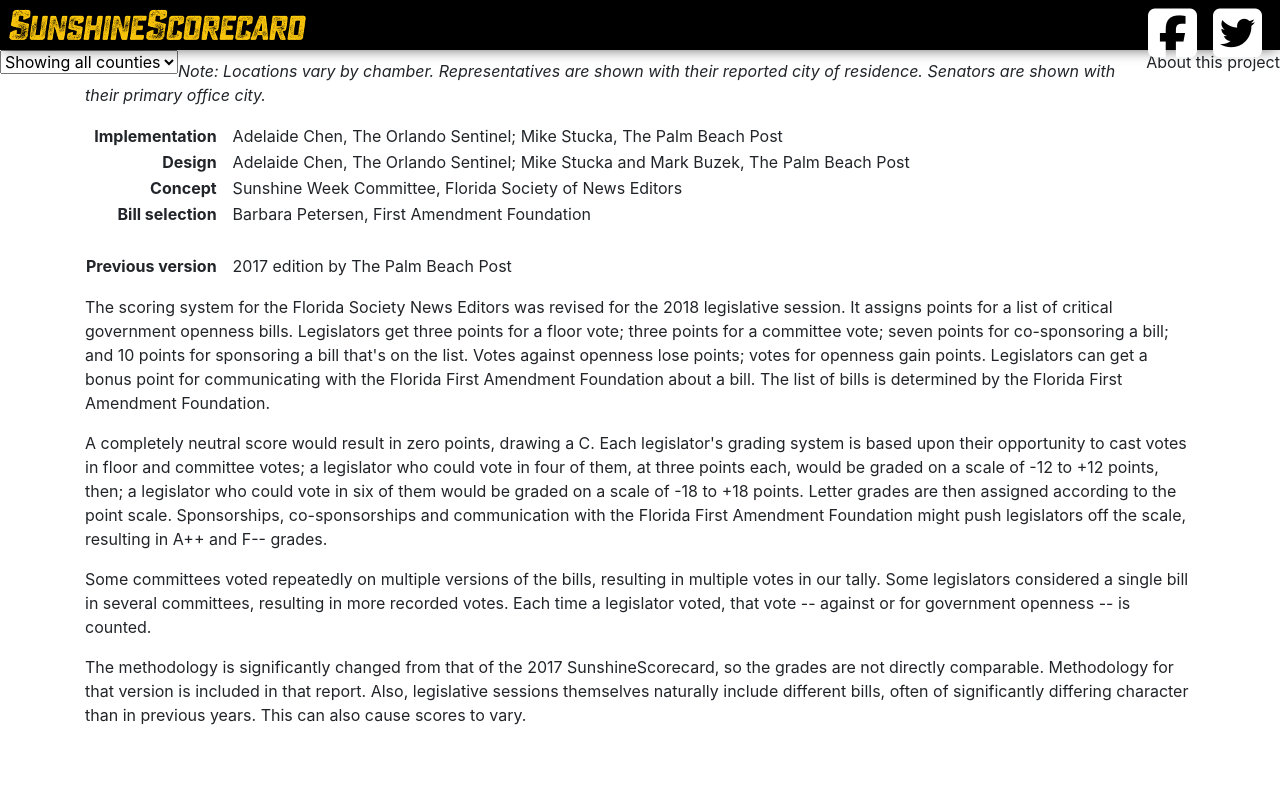
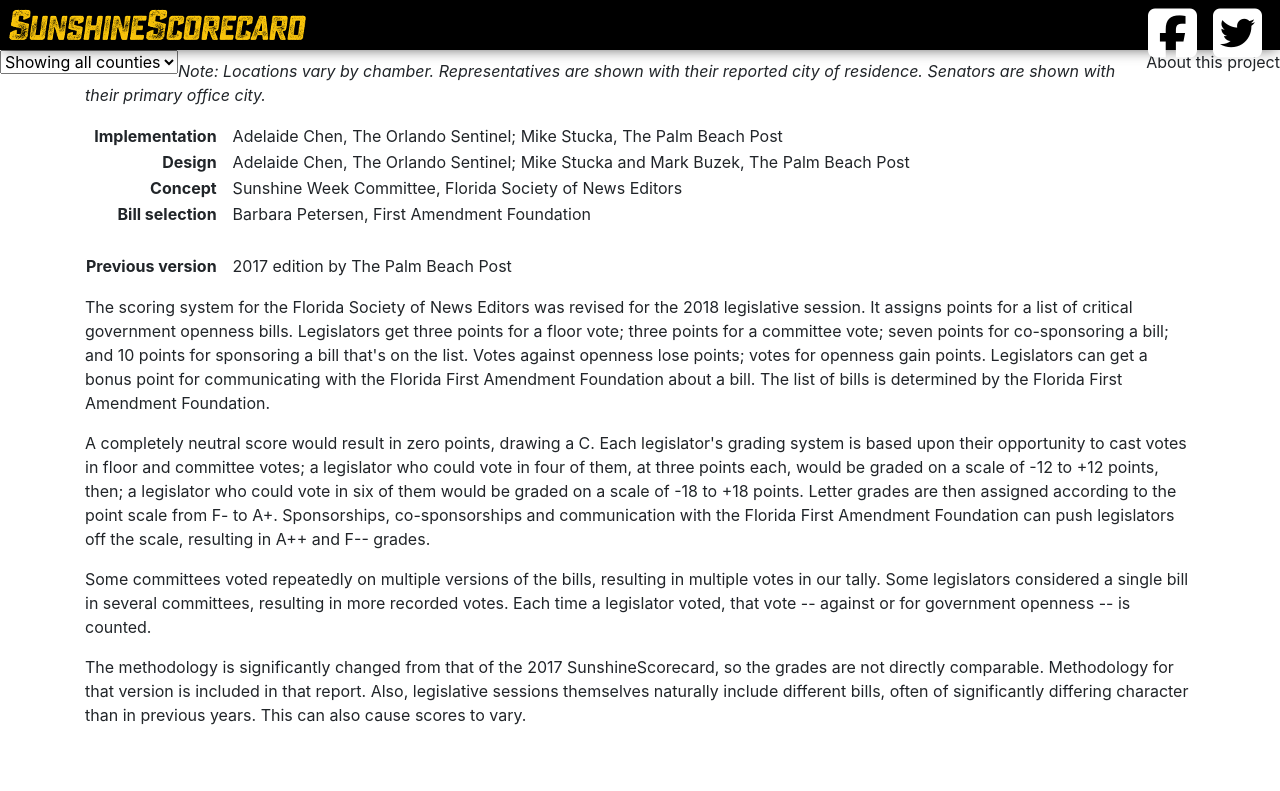
Before and after one commit to PalmBeachPost/SunshineScorecard, a Flask app: template templates/index.html in a window 1280 px wide. Shown: the top 791 px of the page. Run offline with Flask 2, Linux system fonts and the light colour scheme; the template is opened without the code that fills it, so the values that code supplies are empty; some libraries are stand-ins or nearby versions.

Commit message:
Typos in explainer

```diff
--- a/templates/explainertext.html
+++ b/templates/explainertext.html
@@ -1,5 +1,5 @@
-                        <p>The scoring system for the Florida Society News Editors was revised for the 2018 legislative session. It assigns points for a list of critical government openness bills. Legislators get three points for a floor vote; three points for a committee vote; seven points for co-sponsoring a bill; and 10 points for sponsoring a bill that's on the list. Votes against openness lose points; votes for openness gain points. Legislators can get a bonus point for communicating with the Florida First Amendment Foundation about a bill. The list of bills is determined by the Florida First Amendment Foundation.</p>
-                        <p>A completely neutral score would result in zero points, drawing a C. Each legislator's grading system is based upon their opportunity to cast votes in floor and committee votes; a legislator who could vote in four of them, at three points each, would be graded on a scale of -12 to +12 points, then; a legislator who could vote in six of them would be graded on a scale of -18 to +18 points. Letter grades are then assigned according to the point scale. Sponsorships, co-sponsorships and communication with the Florida First Amendment Foundation might push legislators off the scale, resulting in A++ and F-- grades.</p>
+                        <p>The scoring system for the Florida Society of News Editors was revised for the 2018 legislative session. It assigns points for a list of critical government openness bills. Legislators get three points for a floor vote; three points for a committee vote; seven points for co-sponsoring a bill; and 10 points for sponsoring a bill that's on the list. Votes against openness lose points; votes for openness gain points. Legislators can get a bonus point for communicating with the Florida First Amendment Foundation about a bill. The list of bills is determined by the Florida First Amendment Foundation.</p>
+                        <p>A completely neutral score would result in zero points, drawing a C. Each legislator's grading system is based upon their opportunity to cast votes in floor and committee votes; a legislator who could vote in four of them, at three points each, would be graded on a scale of -12 to +12 points, then; a legislator who could vote in six of them would be graded on a scale of -18 to +18 points. Letter grades are then assigned according to the point scale from F- to A+. Sponsorships, co-sponsorships and communication with the Florida First Amendment Foundation can push legislators off the scale, resulting in A++ and F-- grades.</p>
                         <p>Some committees voted repeatedly on multiple versions of the bills, resulting in multiple votes in our tally. Some legislators considered a single bill in several committees, resulting in more recorded votes. Each time a legislator voted, that vote -- against or for government openness -- is counted.</p>
                         <p>The methodology is significantly changed from that of the <a href="http://apps.mypalmbeachpost.com/SunshineScorecard17" target="_blank">2017 SunshineScorecard</a>, so the grades are not directly comparable. Methodology for that version is included in that report. Also, legislative sessions themselves naturally include different bills, often of significantly differing character than in previous years. This can also cause scores to vary.</p>
 
```
